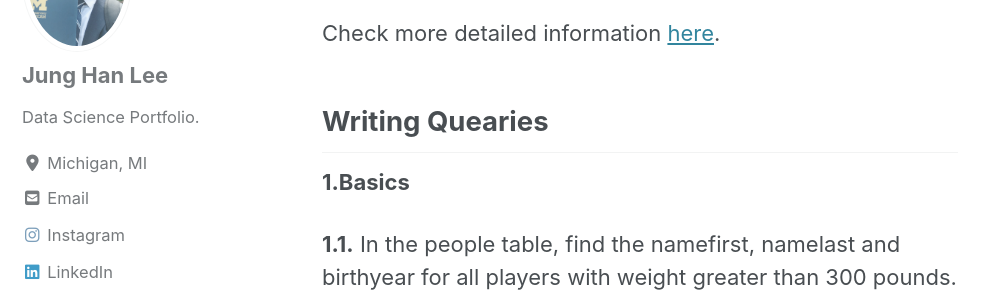
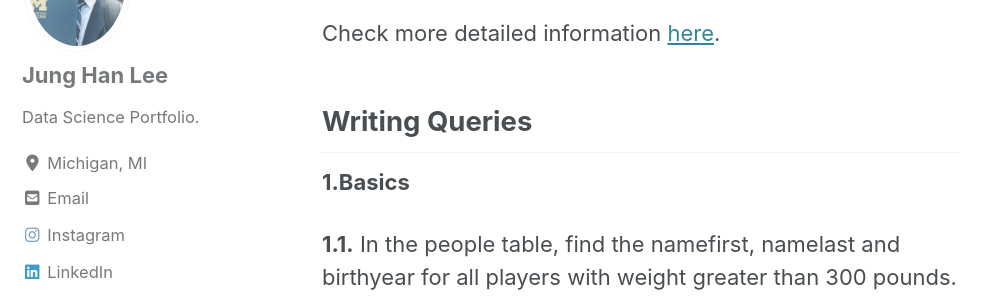
Before and after one commit to jung-han-lee/jung-han-lee.github.io, a Jekyll site: the page built from _posts/2020-05-10-sql.md, in a window 1280 px wide and 900 px high, scrolled down 1676 px. Shown: the part 156-456 px from the top of the window, without its empty margins (0-999 px from the left). Built offline with Jekyll 4.4.1, drawn with Linux system fonts in a browser that asks for light colours; cached includes are drawn as plain includes; nearby versions of some CDN libraries.

Commit message:
new github

```diff
--- a/_posts/2020-05-10-sql.md
+++ b/_posts/2020-05-10-sql.md
@@ -56,7 +56,7 @@ CollegePlaying - list of players and the colleges they attended
 
 Check more detailed information [here](http://www.seanlahman.com/files/database/readme2017.txt).
 
-## Writing Quearies
+## Writing Queries
 
 **1.Basics**
 
```
